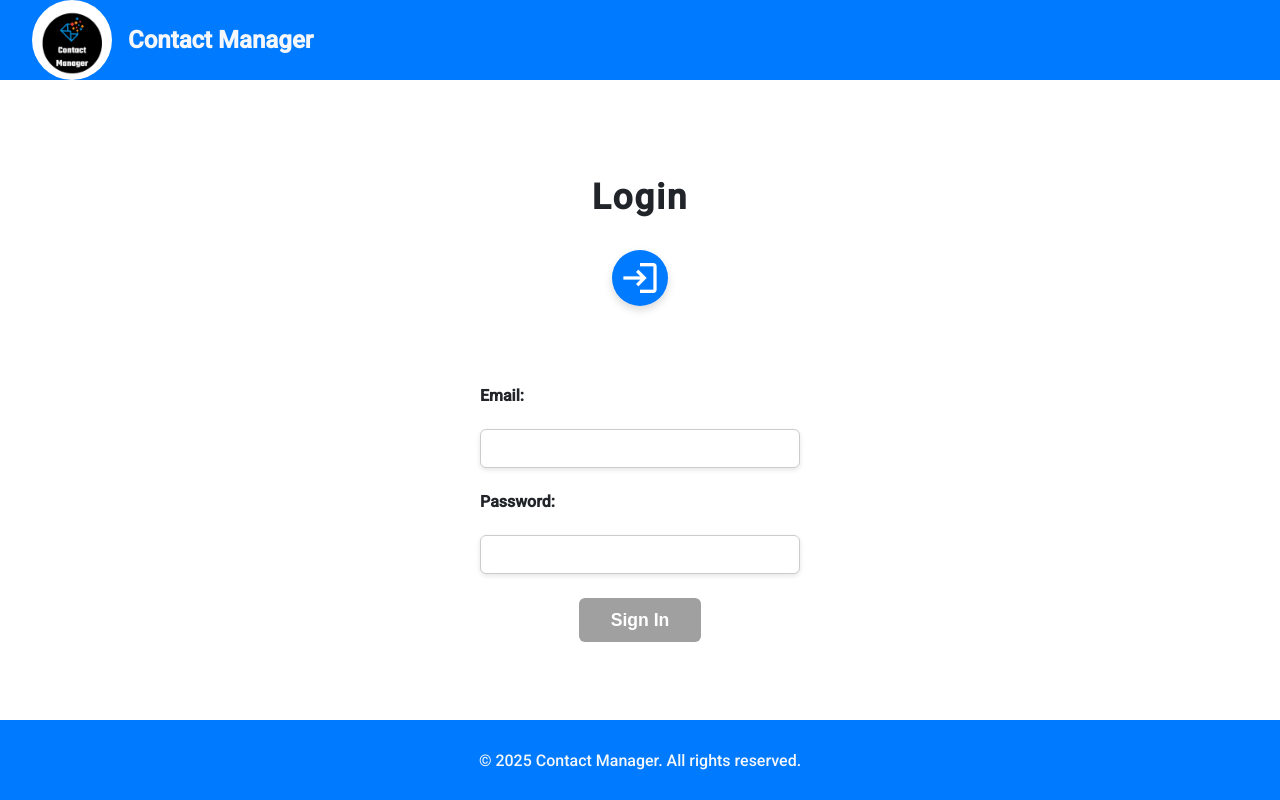
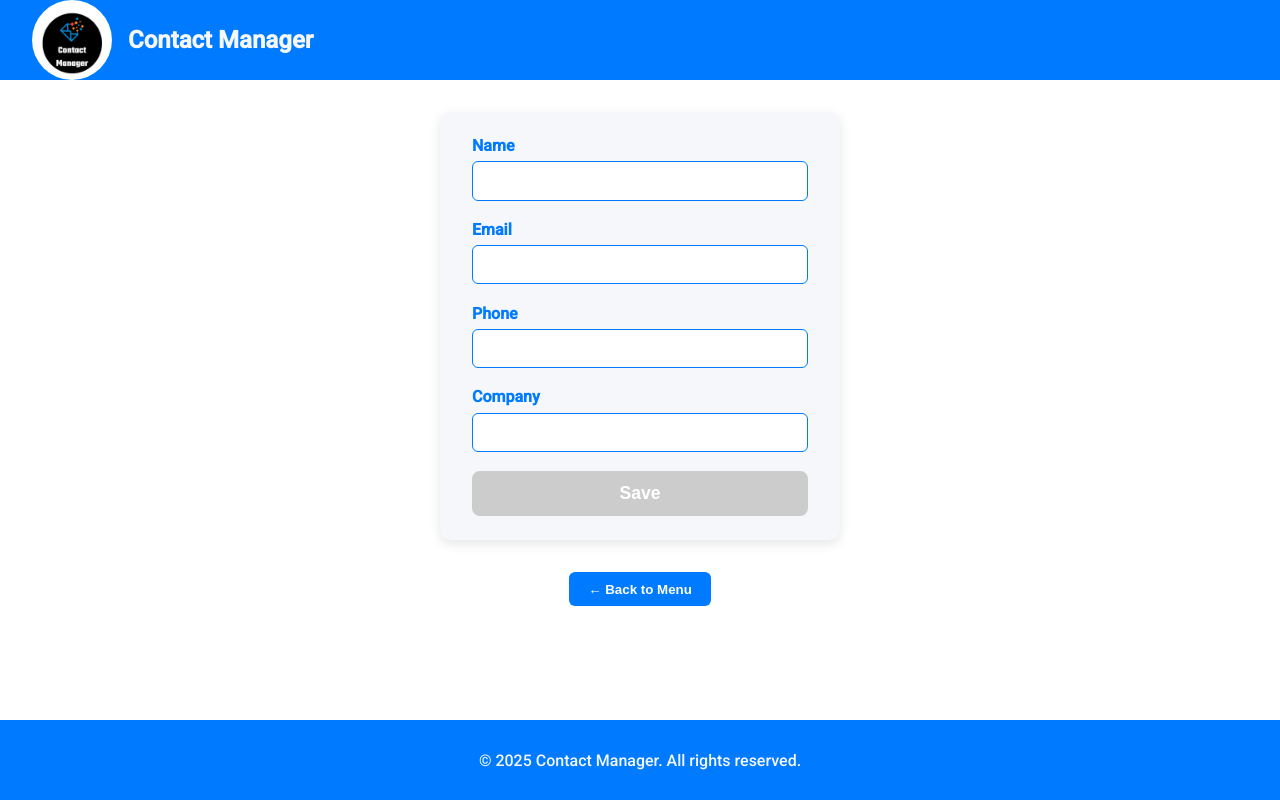
Before and after one commit to IgnacioKobylanski/contact_manager_frontend, an Angular app: page /contacts/edit/1 in a window 1280 px wide. Before the commit this address led to /login. Built offline with nearby package versions, Linux system fonts and the light colour scheme; no server answers.

Commit message:
search/edit contact is finished

```diff
--- a/src/app/app.routes.ts
+++ b/src/app/app.routes.ts
@@ -4,6 +4,7 @@ import { ProfileComponent } from './components/profile/profile.component';
 import { LoginComponent } from './components/login/login.component';
 import { AddContactComponent } from './components/add-contact/add-contact.component';
 import { ContactsPageComponent } from './pages/contacts-page/contacts-page.component';
+import { EditContactComponent } from './pages/edit-contact/edit-contact.component';
 
 export const routes: Routes = [
   {
@@ -15,6 +16,7 @@ export const routes: Routes = [
       { path: 'profile', component: ProfileComponent },
       { path: 'add-contact', component: AddContactComponent },
       { path: 'search-contact', component: ContactsPageComponent },
+      { path: 'contacts/edit/:id', component:EditContactComponent},
     ]
   },
   { path: '**', redirectTo: 'login' }
--- a/src/app/components/contact-list/contact-list.component.scss
+++ b/src/app/components/contact-list/contact-list.component.scss
@@ -3,5 +3,6 @@
     flex-direction: column;
     align-items: center;
     justify-content: center;
-    margin-top: 3rem
+    margin-top: 3rem;
+
 }
--- a/src/app/components/search-contacts/search-contacts.component.ts
+++ b/src/app/components/search-contacts/search-contacts.component.ts
@@ -1,6 +1,7 @@
 import { Component, EventEmitter, Output } from '@angular/core';
 import { FormControl, ReactiveFormsModule } from '@angular/forms';
 import { CommonModule } from '@angular/common';
+
 
 
 @Component({
--- a/src/app/pages/contacts-page/contacts-page.component.html
+++ b/src/app/pages/contacts-page/contacts-page.component.html
@@ -10,6 +10,7 @@
     <p><strong>Email:</strong> {{ contact.email }}</p>
     <p><strong>Phone:</strong> {{ contact.phone || 'N/A' }}</p>
     <p><strong>Company:</strong> {{ contact.company || 'N/A' }}</p>
+    <button class="edit-button" [routerLink]="['/contacts/edit', contact.id]">Edit</button>
   </div>
 </div>
 <button type="button" class="back-button" (click)="goBack()">← Back to Menu</button>
--- a/src/app/pages/contacts-page/contacts-page.component.scss
+++ b/src/app/pages/contacts-page/contacts-page.component.scss
@@ -1,4 +1,82 @@
 .cards-container {
+  display: grid;
+  grid-template-columns: repeat(auto-fit, minmax(280px, 1fr));
+  gap: 1.5rem;
+  padding: 1rem;
+}
+
+.contact-card {
+  background-color: var(--secondary-color);
+  border-radius: 12px;
+  padding: 1.5rem 2rem;
+  box-shadow: 0 4px 10px rgba(0,0,0,0.1);
+  color: var(--text-color);
+  font-family: 'Roboto', sans-serif;
+  transition: box-shadow 0.3s ease;
+  cursor: default;
+
+  h3 {
+    margin-bottom: 0.75rem;
+    color: var(--primary-color);
+    font-weight: 700;
+    font-size: 1.25rem;
+  }
+
+  p {
+    margin: 0.3rem 0;
+    font-weight: 400;
+    color: #444;
+    font-size: 0.95rem;
+
+    strong {
+      font-weight: 600;
+    }
+  }
+
+  &:hover {
+    box-shadow: 0 8px 20px rgba(0,0,0,0.15);
+  }
+}
+
+button.edit-button {
+  border: none;
+  color: var(--primary-color);
+  font-size: 1rem;
+  font-weight: bold;
+  cursor: pointer;
+  transition: background-color 0.2s ease;
+
+  &:hover {
+    color: red;
+  }
+}
+
+button.back-button {
+  padding: 0.75rem;
+  background-color: var(--accent-color);
+  border: none;
+  color: white;
+  font-size: 1rem;
+  font-weight: bold;
+  border-radius: 4px;
+  cursor: pointer;
+  transition: background-color 0.2s ease;
+  display: block;
+  margin: 1rem auto;
+
+  &:hover {
+    background-color: var(--accent-color-dark);
+  }
+
+  &:disabled {
+    background-color: #ccc;
+    cursor: not-allowed;
+  }
+}
+
+
+
+/* .cards-container {
   display: grid;
   grid-template-columns: repeat(auto-fit, minmax(280px, 1fr));
   gap: 1.5rem;
@@ -60,4 +138,4 @@ button {
     background-color: #ccc;
     cursor: not-allowed;
   }
-    }
+    } */
--- a/src/app/pages/contacts-page/contacts-page.component.ts
+++ b/src/app/pages/contacts-page/contacts-page.component.ts
@@ -3,12 +3,12 @@ import { ContactService } from '../../services/contact.service';
 import { Contact } from '../../models/contact';
 import { SearchContactsComponent } from '../../components/search-contacts/search-contacts.component';
 import { CommonModule } from '@angular/common';
-import { Router } from '@angular/router';
+import { Router, RouterModule } from '@angular/router';
 
 @Component({
   selector: 'app-contacts-page',
   standalone: true,
-  imports: [CommonModule, SearchContactsComponent],
+  imports: [CommonModule, SearchContactsComponent, RouterModule],
   templateUrl: './contacts-page.component.html',
   styleUrls: ['./contacts-page.component.scss']
 })
--- /dev/null
+++ b/src/app/pages/edit-contact/edit-contact.component.html
@@ -0,0 +1,27 @@
+<form [formGroup]="contactForm" (ngSubmit)="onSubmit()">
+
+  <label for="name">Name</label>
+  <input id="name" formControlName="name" />
+  <div *ngIf="contactForm.get('name')?.invalid && contactForm.get('name')?.touched">
+    Name is required
+  </div>
+
+  <label for="email">Email</label>
+  <input id="email" formControlName="email" />
+  <div *ngIf="contactForm.get('email')?.invalid && contactForm.get('email')?.touched">
+    Enter a valid email
+  </div>
+
+  <label for="phone">Phone</label>
+  <input id="phone" formControlName="phone" />
+
+  <label for="company">Company</label>
+  <input id="company" formControlName="company" />
+
+  <div *ngIf="saved" class="saved-message">
+  Changes saved successfully!
+  </div>
+  <button type="submit" [disabled]="contactForm.invalid">Save</button>
+
+</form>
+<button type="button" class="back-button" (click)="goBack()">← Back to Menu</button>
--- /dev/null
+++ b/src/app/pages/edit-contact/edit-contact.component.scss
@@ -0,0 +1,90 @@
+form {
+  max-width: 400px;
+  margin: 2rem auto;
+  padding: 1.5rem 2rem;
+  background-color: var(--secondary-color);
+  border-radius: 10px;
+  box-shadow: 0 4px 12px rgba(0,0,0,0.1);
+  font-family: 'Roboto', sans-serif;
+
+  label {
+    display: block;
+    margin-bottom: 0.4rem;
+    font-weight: 600;
+    color: var(--primary-color);
+  }
+
+  input {
+    width: 100%;
+    padding: 0.6rem 0.8rem;
+    margin-bottom: 1.2rem;
+    border: 1px solid var(--primary-color);
+    border-radius: 6px;
+    font-size: 1rem;
+    outline: none;
+
+    &:focus {
+      border-color: var(--accent-color);
+      box-shadow: 0 0 5px var(--accent-color);
+    }
+  }
+
+  div {
+    color: var(--error);
+    font-size: 0.85rem;
+    margin-top: -1rem;
+    margin-bottom: 1rem;
+  }
+
+  button[type="submit"] {
+    width: 100%;
+    background-color: var(--accent-color);
+    color: white;
+    font-weight: 700;
+    padding: 0.75rem;
+    border: none;
+    border-radius: 8px;
+    cursor: pointer;
+    font-size: 1.1rem;
+    transition: background-color 0.25s ease;
+
+    &:hover:not(:disabled) {
+      background-color: var( --accent-color-dark);
+    }
+
+    &:disabled {
+      background-color: #ccc;
+      cursor: not-allowed;
+    }
+  }
+}
+
+.back-button {
+  display: block;
+  margin: 1.5rem auto 0;
+  padding: 0.6rem 1.2rem;
+  background-color: var(--primary-color);
+  color: white;
+  font-weight: 700;
+  border: none;
+  border-radius: 6px;
+  cursor: pointer;
+  transition: background-color 0.25s ease;
+  max-width: 200px;
+  text-align: center;
+
+  &:hover {
+    background-color: var( --primary-color-dark);
+  }
+}
+
+.saved-message {
+  margin-top: 1rem;
+  padding: 0.75rem 1rem;
+  background-color: #d4edda;
+  color: var( --accent-color-dark);
+  border: 1px solid #c3e6cb;
+  border-radius: 4px;
+  font-weight: 600;
+  text-align: center;
+}
--- /dev/null
+++ b/src/app/pages/edit-contact/edit-contact.component.ts
@@ -0,0 +1,64 @@
+import { Component, OnInit } from '@angular/core';
+import { ActivatedRoute } from '@angular/router';
+import { ContactService } from '../../services/contact.service';
+import { Contact } from '../../models/contact';
+import { FormBuilder, FormGroup, Validators, ReactiveFormsModule } from '@angular/forms';
+import { CommonModule } from '@angular/common';
+import { Router} from '@angular/router';
+
+@Component({
+  selector: 'app-edit-contact',
+  standalone: true,
+  imports: [ReactiveFormsModule, CommonModule],
+  templateUrl: './edit-contact.component.html',
+  styleUrls: ['./edit-contact.component.scss']
+})
+export class EditContactComponent implements OnInit {
+  contactId!: number;
+  contactForm!: FormGroup;
+
+   saved = false;
+
+  constructor(
+    private route: ActivatedRoute,
+    private contactService: ContactService,
+    private fb: FormBuilder,
+    private router: Router
+  ) {}
+
+  ngOnInit() {
+    this.contactId = Number(this.route.snapshot.paramMap.get('id'));
+
+    this.contactForm = this.fb.group({
+      name: ['', Validators.required],
+      email: ['', [Validators.required, Validators.email]],
+      phone: [''],
+      company: ['']
+    });
+
+    this.contactService.getContact(this.contactId).subscribe(contact => {
+      this.contactForm.patchValue(contact);
+    });
+  }
+
+  onSubmit() {
+    if (this.contactForm.valid) {
+      const updatedContact: Contact = {
+        id: this.contactId,
+        ...this.contactForm.value
+      };
+
+      this.contactService.updateContact(updatedContact).subscribe(response => {
+        console.log('Contacto actualizado', response);
+
+        this.saved = true;
+        setTimeout(() => {
+          this.saved = false;
+        }, 3000);
+      });
+    }
+  }
+  goBack() {
+    this.router.navigate(['search-contact']);
+  }
+}
--- a/src/styles.scss
+++ b/src/styles.scss
@@ -3,9 +3,12 @@
 
 :root {
   --primary-color: #007BFF;
+  --primary-color-dark: #0056b3;
   --secondary-color: #F5F7FA;
   --accent-color: #28A745;
+  --accent-color-dark: #1e7e34;
   --text-color: #212529;
+  --error: #d9534f;
 }
 
 * {
```
Also changed, not shown: 1 other file (tests, documents, lock files or other folders).
